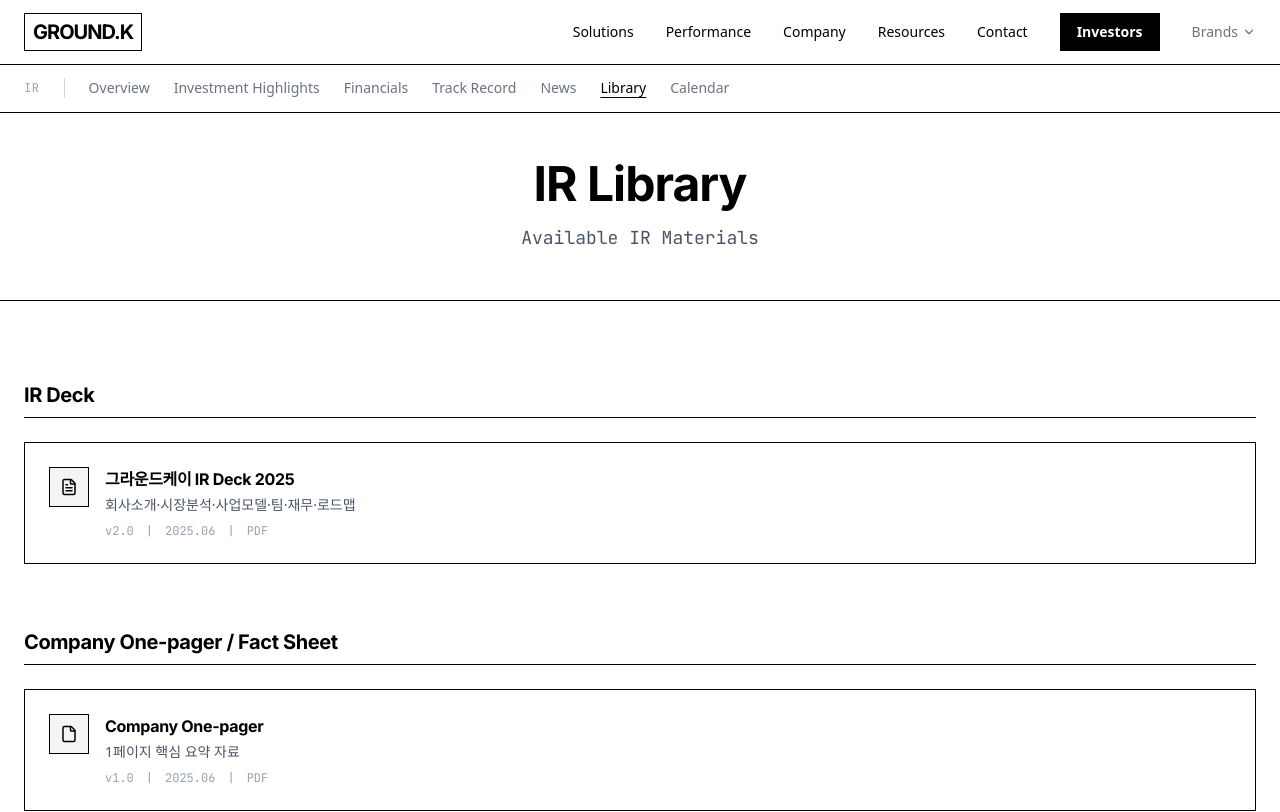
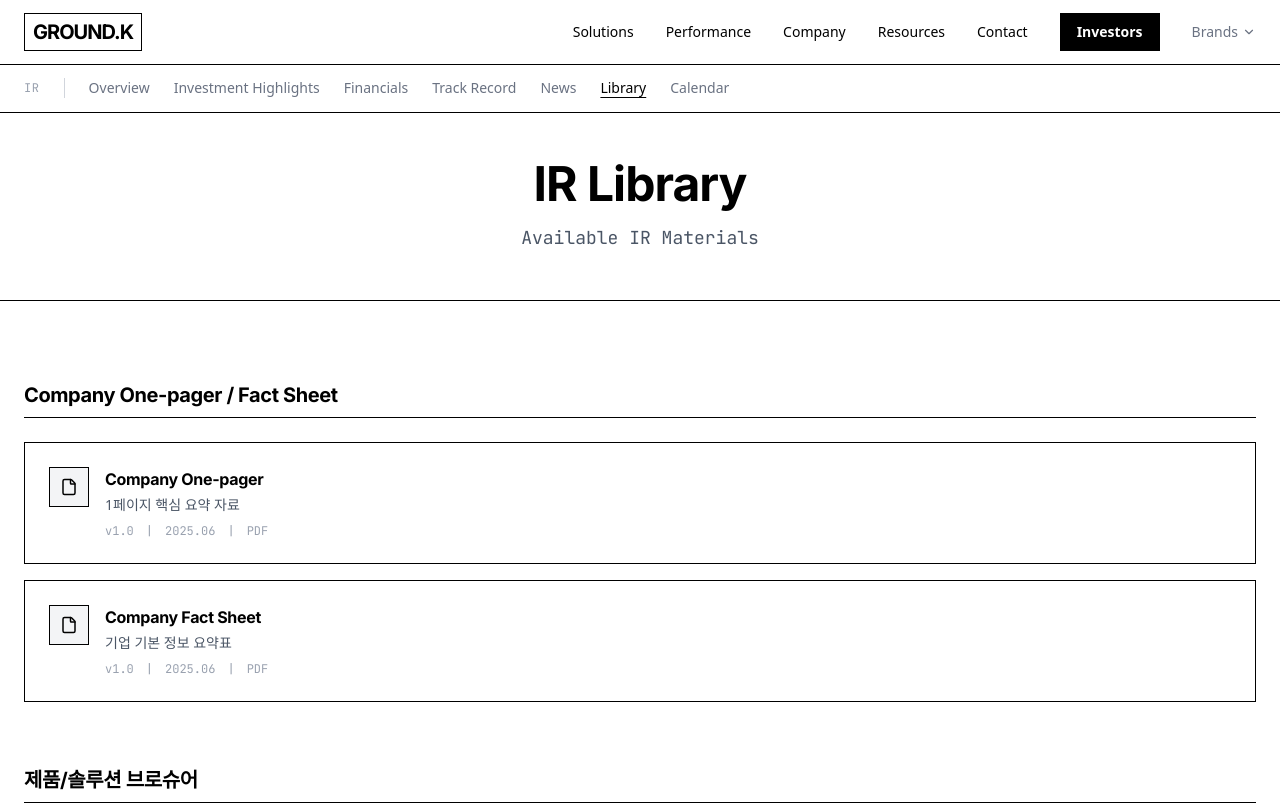
Before and after one commit to jakeon32/groundkIR, a React (Vite) app in the folder site/: page /ir/library in a window 1280 px wide. Shown: the top 812 px of the page. Built offline with nearby package versions, Linux system fonts and the light colour scheme.

Commit message:
Remove IR Deck from Library and Latest Materials

```diff
--- a/site/src/components/sections/ir/IRLatestMaterials.tsx
+++ b/site/src/components/sections/ir/IRLatestMaterials.tsx
@@ -3,7 +3,6 @@ import { FileText } from 'lucide-react';
 import { Link } from 'react-router-dom';
 
 const materials = [
-    { title: 'IR Deck 2025', desc: '회사소개·시장분석·사업모델·팀·재무·로드맵', type: 'PDF', icon: FileText },
     { title: 'Company One-pager', desc: '1페이지 핵심 요약 자료', type: 'PDF', icon: FileText },
 ];
 
--- a/site/src/pages/ir/Library.tsx
+++ b/site/src/pages/ir/Library.tsx
@@ -1,15 +1,9 @@
 import React from 'react';
 import { Helmet } from 'react-helmet-async';
-import { FileText, File, Folder } from 'lucide-react';
+import { File, Folder } from 'lucide-react';
 import { Link } from 'react-router-dom';
 
 const documents = [
-    {
-        category: 'IR Deck',
-        items: [
-            { title: '그라운드케이 IR Deck 2025', desc: '회사소개·시장분석·사업모델·팀·재무·로드맵', version: 'v2.0', date: '2025.06', icon: FileText },
-        ],
-    },
     {
         category: 'Company One-pager / Fact Sheet',
         items: [
```
